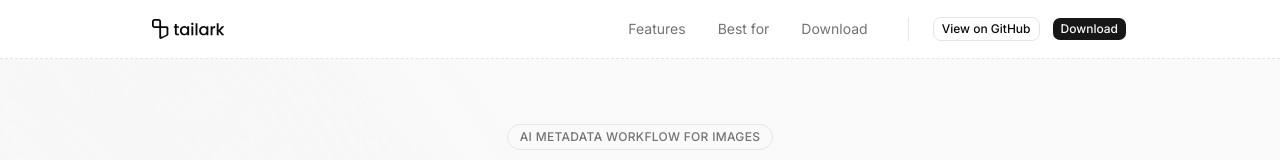
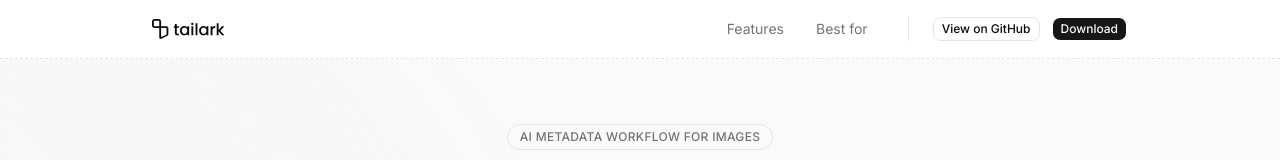
Before and after one commit to arrifat346afs/Descify-wab, a Next.js app: page / in a window 1280 px wide. Shown: the top 160 px of the page. Built offline with nearby package versions, Linux system fonts and the light colour scheme.

Commit message:
Updates: 2026-03-08T18:27:35.273Z

```diff
--- a/components/hero-section.tsx
+++ b/components/hero-section.tsx
@@ -10,7 +10,6 @@ import appimg from "../public/screenshot_2025-12-26_16-58-54.png"
 const menuItems = [
   { name: "Features", href: "#features" },
   { name: "Best for", href: "#best-for" },
-  { name: "Download", href: "https://github.com/arrifat346afs/Descify/releases/latest", external: true },
 ]
 
 export default function HeroSection() {
```
